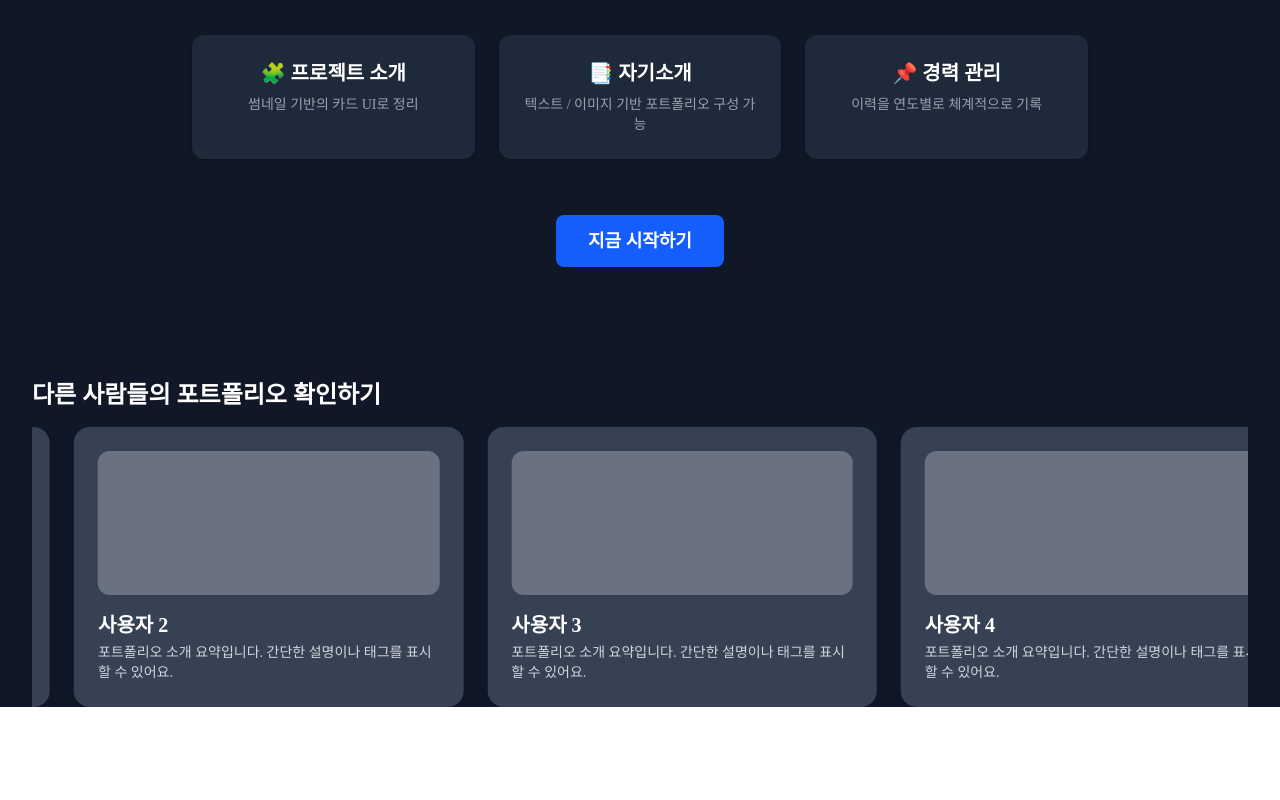
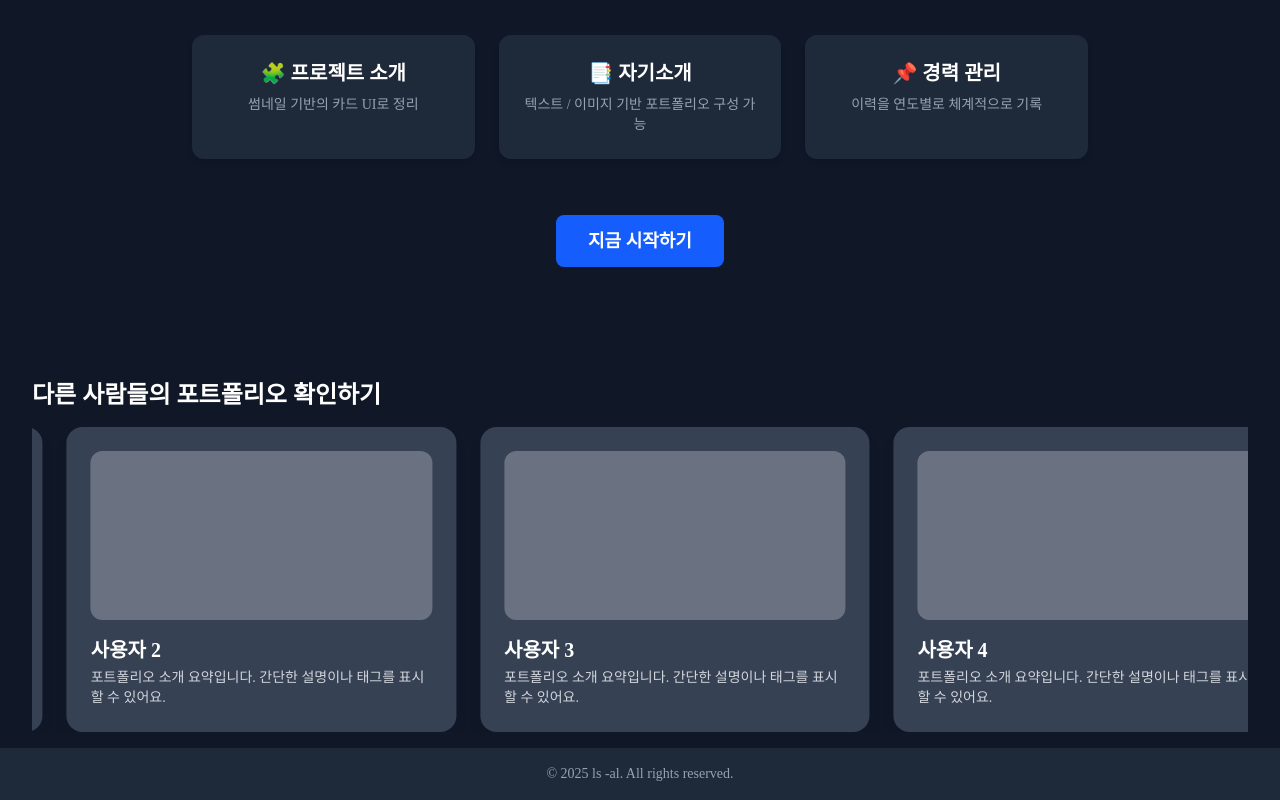
Before and after one commit to MexicoHamburger/lsal, a React (Vite) app in the folder frontend/: page / in a window 1280 px wide. Shown: the part 249-1049 px from the top of the page. Before the commit the page ends 956 px from the top, so only its background shows below. Built offline with nearby package versions, Linux system fonts and the light colour scheme; a web font is replaced by a local one.

Commit message:
Card View 비율 조정

```diff
--- a/frontend/src/components/Layout.tsx
+++ b/frontend/src/components/Layout.tsx
@@ -7,8 +7,12 @@ type LayoutProps = {
 const Layout = ({ children }: LayoutProps) => {
   return (
     <div className="bg-gray-900 text-white min-h-screen flex flex-col">
-      {children}
+      <div>{children}</div>
+      <footer className="bg-gray-800 text-gray-400 text-sm mt-4 py-4 text-center">
+        © 2025 ls -al. All rights reserved.
+      </footer>
     </div>
+
   );
 };
 
--- a/frontend/src/pages/MainPage.tsx
+++ b/frontend/src/pages/MainPage.tsx
@@ -81,8 +81,8 @@ function MainPage() {
         >
           {Array.from({ length: 5 }).map((_, idx) => (
             <SwiperSlide key={idx}>
-              <div className="min-w-[300px] h-[280px] bg-gray-700 rounded-2xl p-6 shadow-lg hover:bg-gray-600 transition duration-200 cursor-pointer flex flex-col justify-between">
-                <div className="w-full h-40 bg-gray-500 rounded-xl mb-4" />
+              <div className="min-w-[300px] aspect-[3/2] bg-gray-700 rounded-2xl p-6 shadow-lg hover:bg-gray-600 transition duration-200 cursor-pointer flex flex-col justify-between">
+                <div className="w-full h-4/5 bg-gray-500 rounded-xl mb-4" />
                 <div>
                   <h3 className="text-white text-xl font-semibold mb-1">사용자 {idx + 1}</h3>
                   <p className="text-sm text-gray-300 line-clamp-2">
--- /dev/null
+++ b/frontend/src/types/swiper.d.ts
@@ -0,0 +1,2 @@
+declare module 'swiper/css';
+declare module 'swiper/css/autoplay';
```
